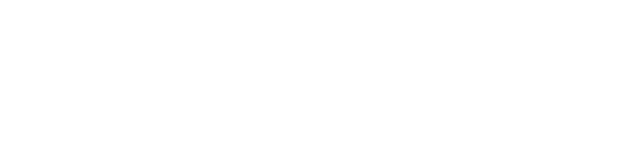
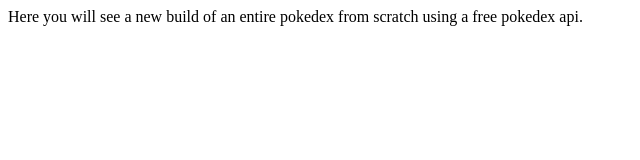
Before and after one commit to SqueeCodes/Pokedex-Main, a plain HTML site: page index.html in a window 1280 px wide. Shown: the whole page, without its empty margins (0-640 px from the left). Drawn offline with Linux system fonts and the light colour scheme.

Commit message:
saving work

```diff
--- a/index.html
+++ b/index.html
@@ -6,6 +6,7 @@
   <title>Pokedex Main</title>
 </head>
 <body>
+  Here you will see a new build of an entire pokedex from scratch using a free pokedex api.
 
 </body>
 </html>
```
